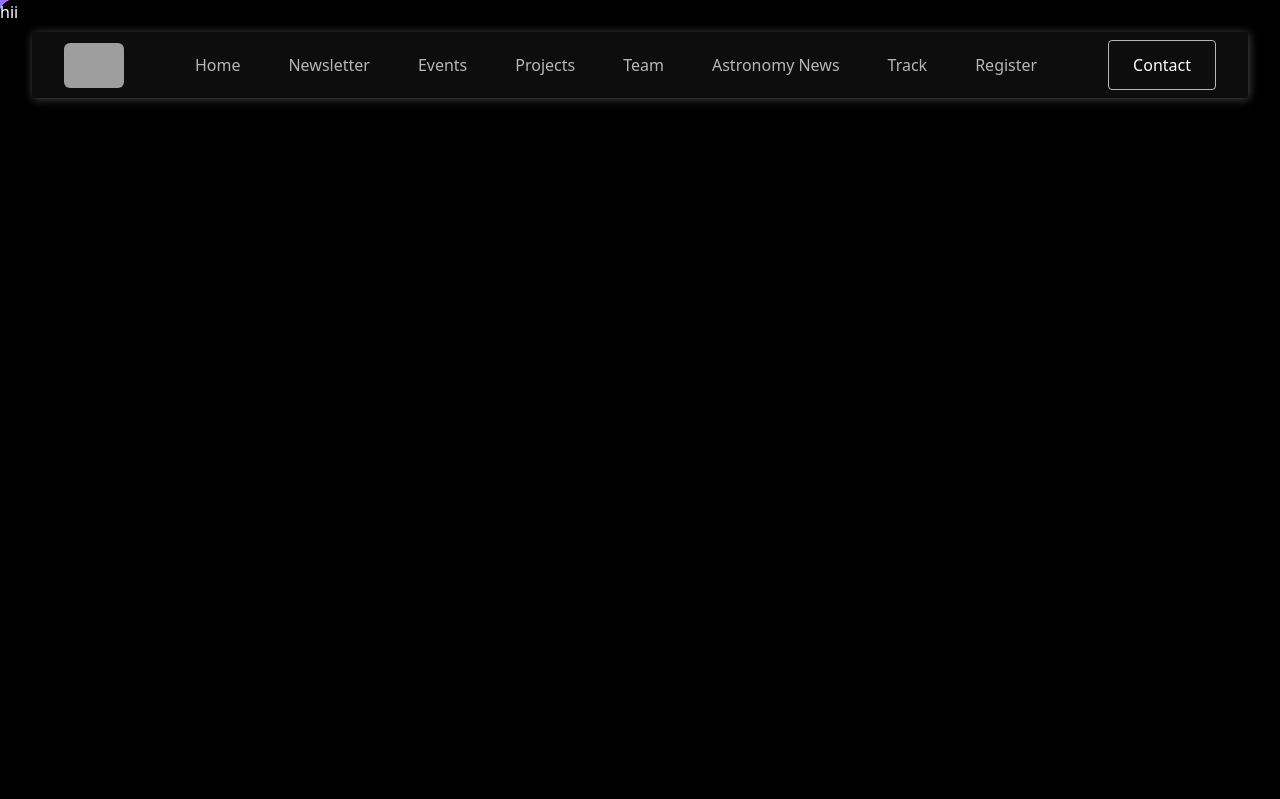
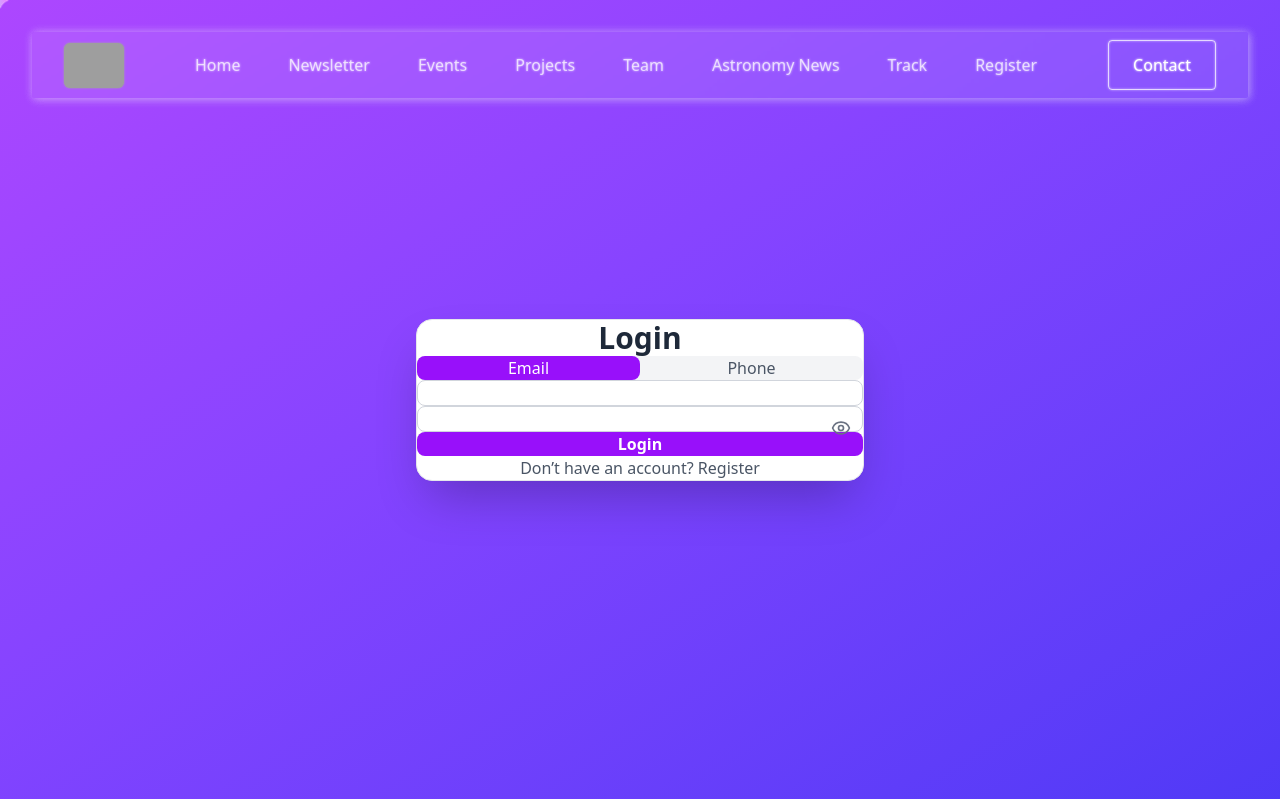
Before and after one commit to stevenanthonyrevo/Website_SAST, a React (Vite) app: page /login in a window 1280 px wide. Shown: the top 799 px of the page. Built offline with nearby package versions, Linux system fonts and the light colour scheme; no server answers; grey boxes are pictures that could not be loaded; what cesium would draw is missing.

Commit message:
Made login page

```diff
--- a/src/pages/login.jsx
+++ b/src/pages/login.jsx
@@ -1,12 +1,198 @@
 /* eslint-disable no-unused-vars */
-import React from 'react'
+import React, { useState } from "react";
+import Navbar from "../components/Navbar";
+import Footer from "../components/footer";
+import { Eye, EyeOff } from "lucide-react";
+import { useNavigate } from "react-router-dom";
+import { showToast } from "../main.jsx";
+import { BASE_URL } from "../api";
 
-function Login() {
+export default function Login() {
+  const [method, setMethod] = useState("email"); // email | phone
+  const [showPassword, setShowPassword] = useState(false);
+  const [loader, setLoader] = useState(false);
+  const navigate = useNavigate();
+
+  const [formData, setFormData] = useState({
+    email: "",
+    password: "",
+    phone: "",
+  });
+
+  // Email validation
+  const isValidEmail = (email) => /^[^\s@]+@[^\s@]+\.[^\s@]+$/.test(email);
+
+  // Phone validation (basic: 10 digits)
+  const isValidPhone = (phone) => /^[0-9]{10}$/.test(phone);
+
+  // Handle Login
+  const handleLogin = async () => {
+    try {
+      if (method === "email") {
+        if (!isValidEmail(formData.email)) {
+          showToast("Please enter a valid email!", "error");
+          return;
+        }
+        if (!formData.password) {
+          showToast("Password is required!", "error");
+          return;
+        }
+      } else if (method === "phone") {
+        if (!isValidPhone(formData.phone)) {
+          showToast("Please enter a valid 10-digit phone number!", "error");
+          return;
+        }
+        if (!formData.password) {
+          showToast("Password is required!", "error");
+          return;
+        }
+      }
+
+      setLoader(true);
+
+      const payload =
+        method === "email"
+          ? { email: formData.email.trim(), password: formData.password }
+          : { phone: formData.phone.trim(), password: formData.password };
+
+      const res = await fetch(`${BASE_URL}/users/login`, {
+        method: "POST",
+        headers: { "Content-Type": "application/json" },
+        body: JSON.stringify(payload),
+      });
+
+      const result = await res.json();
+
+      if (res.ok && result.token) {
+        showToast("Login successful!", "success");
+        localStorage.setItem("token", result.token);
+        navigate("/");
+      } else {
+        showToast(result.message || "Invalid credentials", "error");
+      }
+    } catch (err) {
+      console.error(err);
+      showToast("Server error. Try again.", "error");
+    } finally {
+      setLoader(false);
+    }
+  };
+
   return (
-    <div>
-      hii
-    </div>
-  )
+    <>
+      <Navbar />
+      <div className="min-h-screen flex justify-center items-center bg-gradient-to-br from-purple-500 to-indigo-600 dark:from-gray-900 dark:to-gray-800 p-4 transition-colors duration-300">
+        <div className="w-full max-w-md bg-white dark:bg-gray-900 shadow-2xl rounded-2xl p-8 border border-gray-200 dark:border-gray-700 transition-colors duration-300">
+          <h2 className="text-3xl font-bold mb-6 text-center text-gray-800 dark:text-gray-100">
+            Login
+          </h2>
+
+          {/* Switch between Email / Phone */}
+          <div className="flex mb-6 bg-gray-100 dark:bg-gray-800 rounded-lg p-1">
+            <button
+              onClick={() => setMethod("email")}
+              className={`flex-1 py-2 rounded-lg font-medium transition-colors duration-200 ${
+                method === "email"
+                  ? "bg-purple-600 text-white"
+                  : "text-gray-600 dark:text-gray-300 hover:bg-gray-200 dark:hover:bg-gray-700"
+              }`}
+            >
+              Email
+            </button>
+            <button
+              onClick={() =>
+                // setMethod("phone")
+                showToast("Phone login is not implemented yet.", "error")
+              }
+              className={`flex-1 py-2 rounded-lg font-medium transition-colors duration-200 ${
+                method === "phone"
+                  ? "bg-purple-600 text-white"
+                  : "text-gray-600 dark:text-gray-300 hover:bg-gray-200 dark:hover:bg-gray-700"
+              }`}
+            >
+              Phone
+            </button>
+          </div>
+
+          {/* Email Login */}
+          {method === "email" && (
+            <>
+              <input
+                type="email"
+                className="w-full p-3 border border-gray-300 dark:border-gray-700 rounded-lg mb-4 focus:outline-none focus:ring-2 focus:ring-purple-500 dark:bg-gray-800 dark:text-gray-100"
+                placeholder="Enter your email"
+                value={formData.email}
+                onChange={(e) =>
+                  setFormData({ ...formData, email: e.target.value })
+                }
+              />
+            </>
+          )}
+
+          {/* Phone Login */}
+          {method === "phone" && (
+            <>
+              <input
+                type="text"
+                className="w-full p-3 border border-gray-300 dark:border-gray-700 rounded-lg mb-4 focus:outline-none focus:ring-2 focus:ring-purple-500 dark:bg-gray-800 dark:text-gray-100"
+                placeholder="Enter your phone number"
+                value={formData.phone}
+                onChange={(e) =>
+                  setFormData({ ...formData, phone: e.target.value })
+                }
+              />
+            </>
+          )}
+
+          {/* Password Input */}
+          <div className="relative mb-4">
+            <input
+              type={showPassword ? "text" : "password"}
+              className="w-full p-3 border border-gray-300 dark:border-gray-700 rounded-lg dark:bg-gray-800 dark:text-gray-100"
+              placeholder="Password"
+              value={formData.password}
+              onChange={(e) =>
+                setFormData({ ...formData, password: e.target.value })
+              }
+            />
+            <button
+              type="button"
+              className="absolute right-3 top-3 text-gray-500"
+              onClick={() => setShowPassword(!showPassword)}
+            >
+              {showPassword ? <EyeOff size={20} /> : <Eye size={20} />}
+            </button>
+          </div>
+
+          <button
+            className="w-full bg-purple-600 text-white py-3 rounded-lg font-semibold hover:bg-purple-700 disabled:opacity-50 flex justify-center items-center gap-2"
+            onClick={handleLogin}
+            disabled={loader}
+          >
+            {loader ? (
+              <>
+                <span className="w-5 h-5 border-2 border-white border-t-transparent rounded-full animate-spin"></span>
+                Logging in...
+              </>
+            ) : (
+              "Login"
+            )}
+          </button>
+
+          <p className="mt-6 text-center text-gray-600 dark:text-gray-400">
+            Don’t have an account?{" "}
+            <a
+              onClick={() => navigate("/register")}
+              className="text-purple-600 hover:underline dark:text-purple-400"
+            >
+              <span className="hover:text-blue-500 hover:underline">
+                Register
+              </span>
+            </a>
+          </p>
+        </div>
+      </div>
+      <Footer />
+    </>
+  );
 }
-
-export default Login
```
